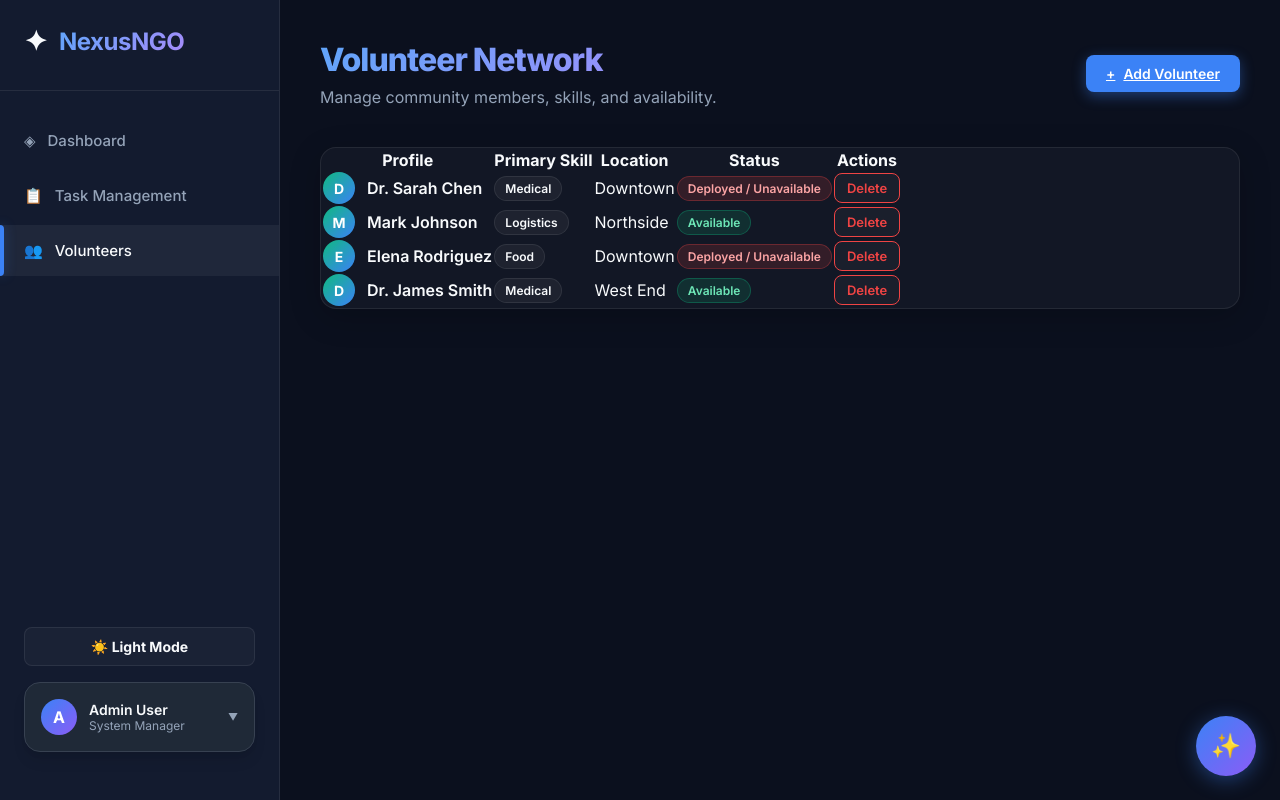
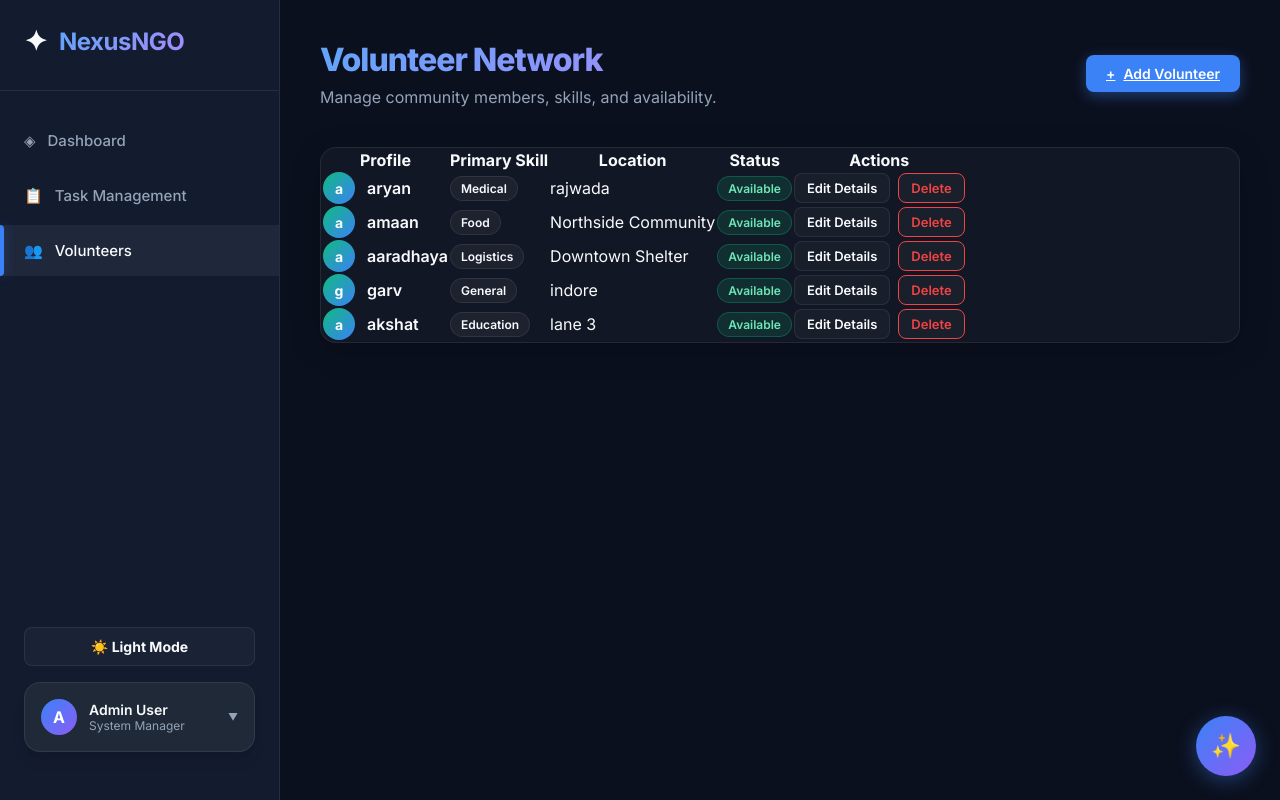
Before and after one commit to aaradhaya22/smart_resource_allocation, a Next.js app: page /volunteers in a window 1280 px wide. Built offline with nearby package versions, Linux system fonts and the light colour scheme.

Commit message:
Added edit volunteer + auto status reset

```diff
--- a/app/api/assignments/route.js
+++ b/app/api/assignments/route.js
@@ -32,6 +32,8 @@ export async function POST(request) {
     tasks[taskIndex].status = "Assigned";
     // Optionally make volunteer unavailable
     volunteers[volIndex].isAvailable = false;
+    volunteers[volIndex].assignedTaskId = taskId;
+    volunteers[volIndex].assignedTask = tasks[taskIndex].title;
 
     const newAssignment = {
       id: "a_" + generateId(),
--- a/app/api/tasks/[id]/route.js
+++ b/app/api/tasks/[id]/route.js
@@ -10,7 +10,20 @@ export async function PATCH(request, { params }) {
 
     if (index === -1) return NextResponse.json({ error: 'Task not found' }, { status: 404 });
 
-    if (body.status) tasks[index].status = body.status;
+    if (body.status) {
+      tasks[index].status = body.status;
+      if (body.status === 'Completed') {
+        const volunteers = await db.getVolunteers();
+        let volsUpdated = false;
+        for (let vol of volunteers) {
+          if (vol.assignedTaskId === id) {
+            vol.isAvailable = true;
+            volsUpdated = true;
+          }
+        }
+        if (volsUpdated) await db.saveVolunteers(volunteers);
+      }
+    }
 
     await db.saveTasks(tasks);
     return NextResponse.json(tasks[index]);
--- a/app/api/volunteers/[id]/route.js
+++ b/app/api/volunteers/[id]/route.js
@@ -19,3 +19,25 @@ export async function DELETE(request, { params }) {
     return NextResponse.json({ error: error.message }, { status: 500 });
   }
 }
+
+export async function PATCH(request, context) {
+  try {
+    const { id } = await context.params;
+    const body = await request.json();
+    const volunteers = await db.getVolunteers();
+    const index = volunteers.findIndex(v => v.id === id);
+
+    if (index === -1) {
+      return NextResponse.json({ error: 'Volunteer not found' }, { status: 404 });
+    }
+
+    if (body.location !== undefined) {
+      volunteers[index].location = body.location;
+    }
+
+    await db.saveVolunteers(volunteers);
+    return NextResponse.json(volunteers[index]);
+  } catch (error) {
+    return NextResponse.json({ error: error.message }, { status: 500 });
+  }
+}
--- a/app/globals.css
+++ b/app/globals.css
@@ -126,3 +126,27 @@ body { background-color: var(--bg-primary); color: var(--text-primary); font-fam
 .border { border-width: 1px; border-style: solid; }
 .border-gray-200 { border-color: #e5e7eb; }
 .dark .dark\:border-gray-700 { border-color: #374151; }
+
+.primary-skill-select {
+  background-color: #f3f4f6;
+  color: #111827;
+}
+
+.dark .primary-skill-select {
+  background-color: var(--bg-secondary);
+  color: #ffffff;
+}
+
+/* User Requested Utility Classes */
+.cursor-pointer { cursor: pointer; }
+.transition { transition: all 0.3s ease; }
+.hover\:scale-105:hover { transform: scale(1.05); }
+
+.border-2 { border-width: 2px; border-style: solid; }
+.border-green-500 { border-color: var(--accent-green) !important; }
+.border-gray-200 { border-color: var(--border-glass) !important; }
+.text-red-500 { color: var(--accent-red) !important; }
+.text-gray-700 { color: var(--text-secondary) !important; }
+.font-semibold { font-weight: 600 !important; }
+.bg-green-50 { background-color: rgba(16, 185, 129, 0.1) !important; }
+.bg-red-50 { background-color: rgba(239, 68, 68, 0.1) !important; }
--- a/app/volunteers/new/page.js
+++ b/app/volunteers/new/page.js
@@ -54,7 +54,8 @@ export default function NewVolunteerPage() {
           <select
             value={formData.skill}
             onChange={e => setFormData({...formData, skill: e.target.value})}
-            style={{padding: '12px 16px', borderRadius: '8px', border: '1px solid var(--border-glass)', background: 'var(--bg-secondary)', color: '#fff', fontSize: '15px'}}
+            className="primary-skill-select"
+            style={{padding: '12px 16px', borderRadius: '8px', border: '1px solid var(--border-glass)', fontSize: '15px'}}
           >
             <option>Medical</option>
             <option>Food</option>
--- a/app/volunteers/page.js
+++ b/app/volunteers/page.js
@@ -5,6 +5,31 @@ import Link from 'next/link';
 export default function VolunteersPage() {
   const [volunteers, setVolunteers] = useState([]);
   const [loading, setLoading] = useState(true);
+  const [editingId, setEditingId] = useState(null);
+  const [editAddress, setEditAddress] = useState("");
+
+  const startEditing = (vol) => {
+    setEditingId(vol.id);
+    setEditAddress(vol.location);
+  };
+
+  const saveAddress = async (id) => {
+    try {
+      const res = await fetch(`/api/volunteers/${id}`, {
+        method: 'PATCH',
+        headers: {
+          'Content-Type': 'application/json',
+        },
+        body: JSON.stringify({ location: editAddress }),
+      });
+      if (res.ok) {
+        setVolunteers(volunteers.map(v => v.id === id ? { ...v, location: editAddress } : v));
+        setEditingId(null);
+      }
+    } catch (error) {
+      console.error("Failed to update volunteer address", error);
+    }
+  };
 
   useEffect(() => {
     fetch('/api/volunteers')
@@ -59,7 +84,11 @@ export default function VolunteersPage() {
               </tr>
             </thead>
             <tbody>
-              {volunteers.map((vol) => (
+              {volunteers.map((vol) => {
+                const isAssigned = vol.assignedTaskId || vol.assignedTask;
+                const taskName = vol.assignedTask?.title || (typeof vol.assignedTask === 'string' ? vol.assignedTask : null) || `Task #${vol.assignedTaskId}`;
+
+                return (
                 <tr key={vol.id}>
                   <td>
                     <div style={{display: 'flex', alignItems: 'center', gap: '12px'}}>
@@ -72,7 +101,24 @@ export default function VolunteersPage() {
                   <td>
                     <span className="badge badge-medium" style={{background: 'rgba(255,255,255,0.05)', color: 'var(--text-primary)', border: '1px solid var(--border-glass)'}}>{vol.skill}</span>
                   </td>
-                  <td>{vol.location}</td>
+                  <td>
+                    {editingId === vol.id ? (
+                      <div style={{display: 'flex', flexDirection: 'column', gap: '8px', minWidth: '150px'}}>
+                        <input
+                          type="text"
+                          value={editAddress}
+                          onChange={(e) => setEditAddress(e.target.value)}
+                          style={{padding: '6px 8px', borderRadius: '4px', border: '1px solid var(--border-glass)', background: 'rgba(0,0,0,0.2)', color: 'inherit', fontSize: '13px'}}
+                        />
+                        <div style={{display: 'flex', gap: '8px'}}>
+                          <button onClick={() => saveAddress(vol.id)} className="btn btn-primary" style={{padding: '4px 8px', fontSize: '12px'}}>Save</button>
+                          <button onClick={() => setEditingId(null)} className="btn btn-secondary" style={{padding: '4px 8px', fontSize: '12px'}}>Cancel</button>
+                        </div>
+                      </div>
+                    ) : (
+                      vol.location
+                    )}
+                  </td>
                   <td>
                     {vol.isAvailable ? (
                       <span className="badge badge-low">Available</span>
@@ -81,6 +127,14 @@ export default function VolunteersPage() {
                     )}
                   </td>
                   <td>
+                    <div style={{display: 'flex', gap: '8px'}}>
+                      <button
+                        className="btn btn-secondary"
+                        style={{padding: '6px 12px', fontSize: '13px'}}
+                        onClick={() => startEditing(vol)}
+                      >
+                        Edit Details
+                      </button>
                       <button
                         className="btn btn-secondary"
                         style={{padding: '6px 12px', fontSize: '13px', borderColor: 'var(--accent-red)', color: 'var(--accent-red)'}}
@@ -88,9 +142,10 @@ export default function VolunteersPage() {
                       >
                         Delete
                       </button>
+                    </div>
                   </td>
                 </tr>
-              ))}
+              )})}
             </tbody>
           </table>
         )}
--- a/data/db.json
+++ b/data/db.json
@@ -9,7 +9,7 @@
       "urgency": "High",
       "affectedCount": 150,
       "priority": 95,
-      "status": "Assigned",
+      "status": "Completed",
       "createdAt": "2026-03-23T10:00:00Z"
     },
     {
@@ -21,7 +21,7 @@
       "urgency": "Medium",
       "affectedCount": 500,
       "priority": 75,
-      "status": "Assigned",
+      "status": "Completed",
       "createdAt": "2026-03-23T11:30:00Z"
     },
     {
@@ -33,38 +33,56 @@
       "urgency": "High",
       "affectedCount": 50,
       "priority": 62,
-      "status": "Pending",
+      "status": "Completed",
       "createdAt": "2026-03-24T07:25:10.271Z"
     }
   ],
   "volunteers": [
     {
-      "id": "v1",
-      "name": "Dr. Sarah Chen",
+      "id": "v_myobhwg",
+      "name": "aryan",
       "skill": "Medical",
-      "location": "Downtown",
-      "isAvailable": false
+      "location": "rajwada",
+      "isAvailable": true,
+      "createdAt": "2026-04-08T17:54:35.942Z",
+      "assignedTaskId": "t2",
+      "assignedTask": "Food Distribution"
     },
     {
-      "id": "v2",
-      "name": "Mark Johnson",
-      "skill": "Logistics",
-      "location": "Northside",
-      "isAvailable": true
+      "id": "v_28olalx",
+      "name": "amaan ",
+      "skill": "Food",
+      "location": "Northside Community",
+      "isAvailable": true,
+      "createdAt": "2026-04-08T17:55:50.480Z",
+      "assignedTaskId": "t_14fa9gd",
+      "assignedTask": "food distribution camp"
     },
     {
-      "id": "v3",
-      "name": "Elena Rodriguez",
-      "skill": "Food",
-      "location": "Downtown",
-      "isAvailable": false
+      "id": "v_32jezhh",
+      "name": "aaradhaya",
+      "skill": "Logistics",
+      "location": "Downtown Shelter",
+      "isAvailable": true,
+      "createdAt": "2026-04-08T18:05:26.735Z",
+      "assignedTaskId": "t1",
+      "assignedTask": "Emergency Medical Camp"
     },
     {
-      "id": "v4",
-      "name": "Dr. James Smith",
-      "skill": "Medical",
-      "location": "West End",
-      "isAvailable": true
+      "id": "v_ib46b1o",
+      "name": "garv",
+      "skill": "General",
+      "location": "indore ",
+      "isAvailable": true,
+      "createdAt": "2026-04-08T18:07:13.678Z"
+    },
+    {
+      "id": "v_kot3nos",
+      "name": "akshat",
+      "skill": "Education",
+      "location": "lane 3 ",
+      "isAvailable": true,
+      "createdAt": "2026-04-08T18:08:09.340Z"
     }
   ],
   "assignments": [
@@ -81,6 +99,69 @@
       "volunteerId": "v_qlhm7to",
       "assignedAt": "2026-03-24T07:27:01.679Z",
       "status": "Active"
+    },
+    {
+      "id": "a_ygulc0s",
+      "taskId": "t_14fa9gd",
+      "volunteerId": "v_cn9v0lu",
+      "assignedAt": "2026-04-08T16:57:22.180Z",
+      "status": "Active"
+    },
+    {
+      "id": "a_h92sxfm",
+      "taskId": "t2",
+      "volunteerId": "v2",
+      "assignedAt": "2026-04-08T16:57:26.916Z",
+      "status": "Active"
+    },
+    {
+      "id": "a_hz1idy6",
+      "taskId": "t1",
+      "volunteerId": "v4",
+      "assignedAt": "2026-04-08T16:57:30.128Z",
+      "status": "Active"
+    },
+    {
+      "id": "a_e180p7j",
+      "taskId": "t1",
+      "volunteerId": "v_nbozh70",
+      "assignedAt": "2026-04-08T17:35:54.240Z",
+      "status": "Active"
+    },
+    {
+      "id": "a_x0at58u",
+      "taskId": "t_14fa9gd",
+      "volunteerId": "v_pg3xyzb",
+      "assignedAt": "2026-04-08T17:39:15.428Z",
+      "status": "Active"
+    },
+    {
+      "id": "a_n2h1o86",
+      "taskId": "t1",
+      "volunteerId": "v_myobhwg",
+      "assignedAt": "2026-04-08T18:04:40.129Z",
+      "status": "Active"
+    },
+    {
+      "id": "a_tx8138h",
+      "taskId": "t2",
+      "volunteerId": "v_myobhwg",
+      "assignedAt": "2026-04-08T18:05:43.066Z",
+      "status": "Active"
+    },
+    {
+      "id": "a_3j9hldg",
+      "taskId": "t1",
+      "volunteerId": "v_32jezhh",
+      "assignedAt": "2026-04-08T18:05:56.729Z",
+      "status": "Active"
+    },
+    {
+      "id": "a_thmq1e2",
+      "taskId": "t_14fa9gd",
+      "volunteerId": "v_28olalx",
+      "assignedAt": "2026-04-08T18:06:00.036Z",
+      "status": "Active"
     }
   ]
 }
```
Lines whose indentation alone changed are shown as unchanged.
